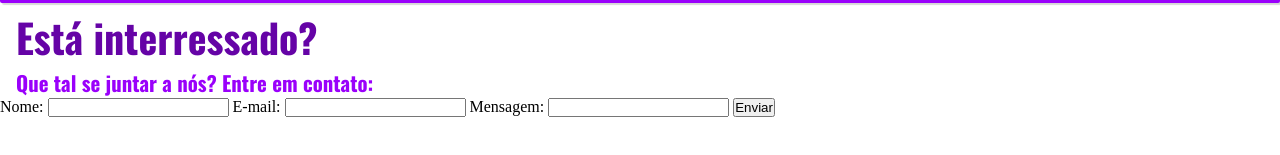
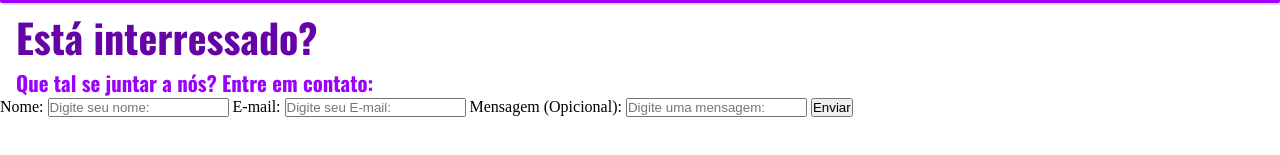
Before and after one commit to MateusHCruz/site-atma, a plain HTML site: page pags_secundarias/contato.html in a window 1280 px wide. Shown: the part 161-316 px from the top of the page. Drawn offline with Linux system fonts and the light colour scheme.

Commit message:
att atma

```diff
--- a/pags_secundarias/contato.html
+++ b/pags_secundarias/contato.html
@@ -13,7 +13,7 @@
             <h1>Associação de tênis de mesa Acarás</h1>
         </div>
         <nav>
-            <a href="../home.html" rel="blank">Home</a>
+            <a href="../index.html" rel="blank">Home</a>
             <a href="uniformes.html">Uniformes</a>
             <a href="aulas.html">Aulas</a>
             <a href="#" rel="self">Contato</a>
@@ -26,11 +26,11 @@
         </article>
         <form action="">
             <label for="nome">Nome:</label>
-            <input type="text" name="digite seu nome:" id="nome" required>
+            <input type="text" name="digite seu nome:" id="nome" placeholder="Digite seu nome:">
             <label for="email">E-mail:</label>
-            <input type="email" name="Digite seu email:" id="email" required>
-            <label for="mensagem">Mensagem:</label>
-            <input type="text" id="mensagem">
+            <input type="email" name="email:" id="email" placeholder="Digite seu E-mail:" required>
+            <label for="mensagem">Mensagem (Opicional):</label>
+            <input type="text" id="mensagem" placeholder="Digite uma mensagem:">
             <button>Enviar</button>
         </form>
     </main>
```
Also changed, not shown: index.html (renamed from home.html).
